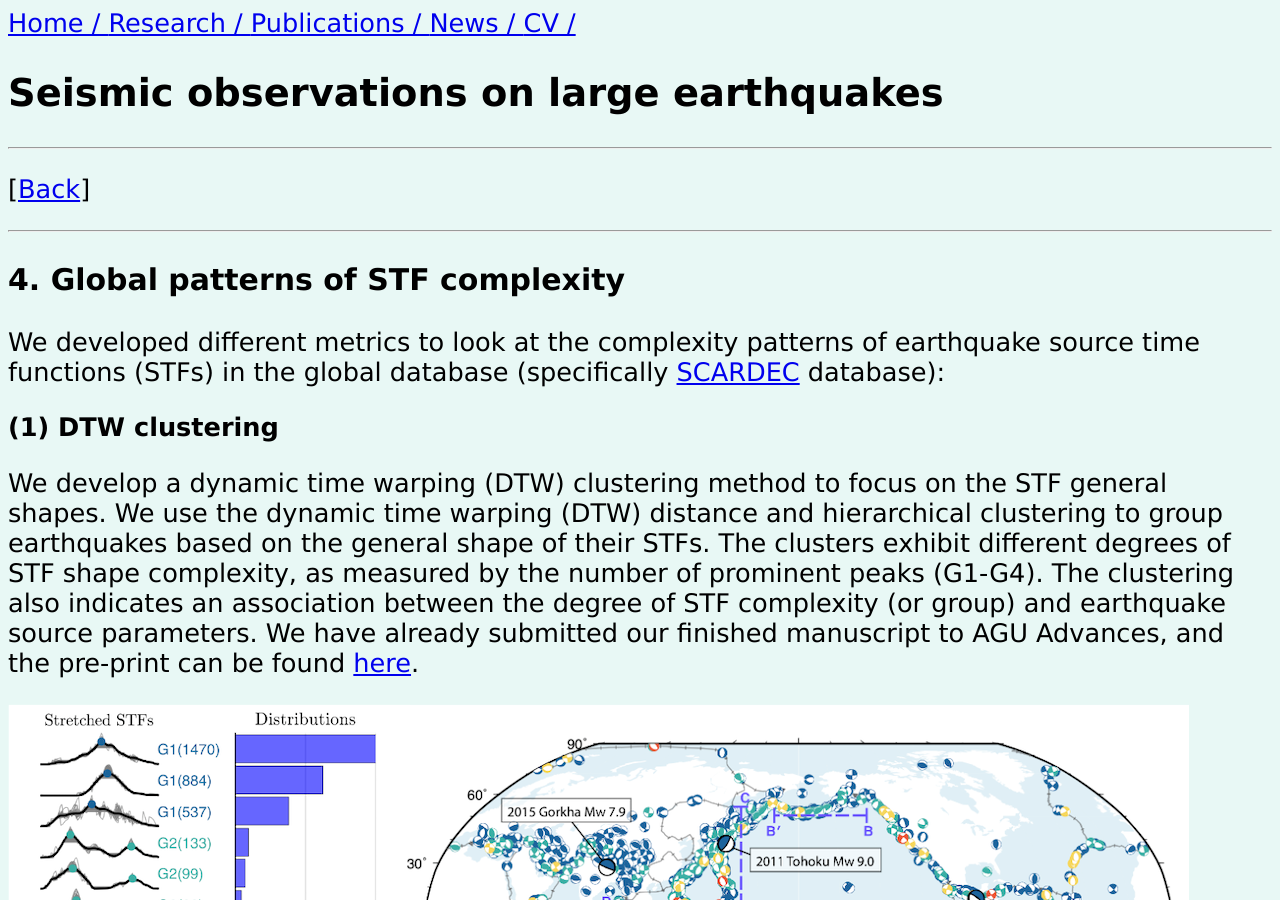
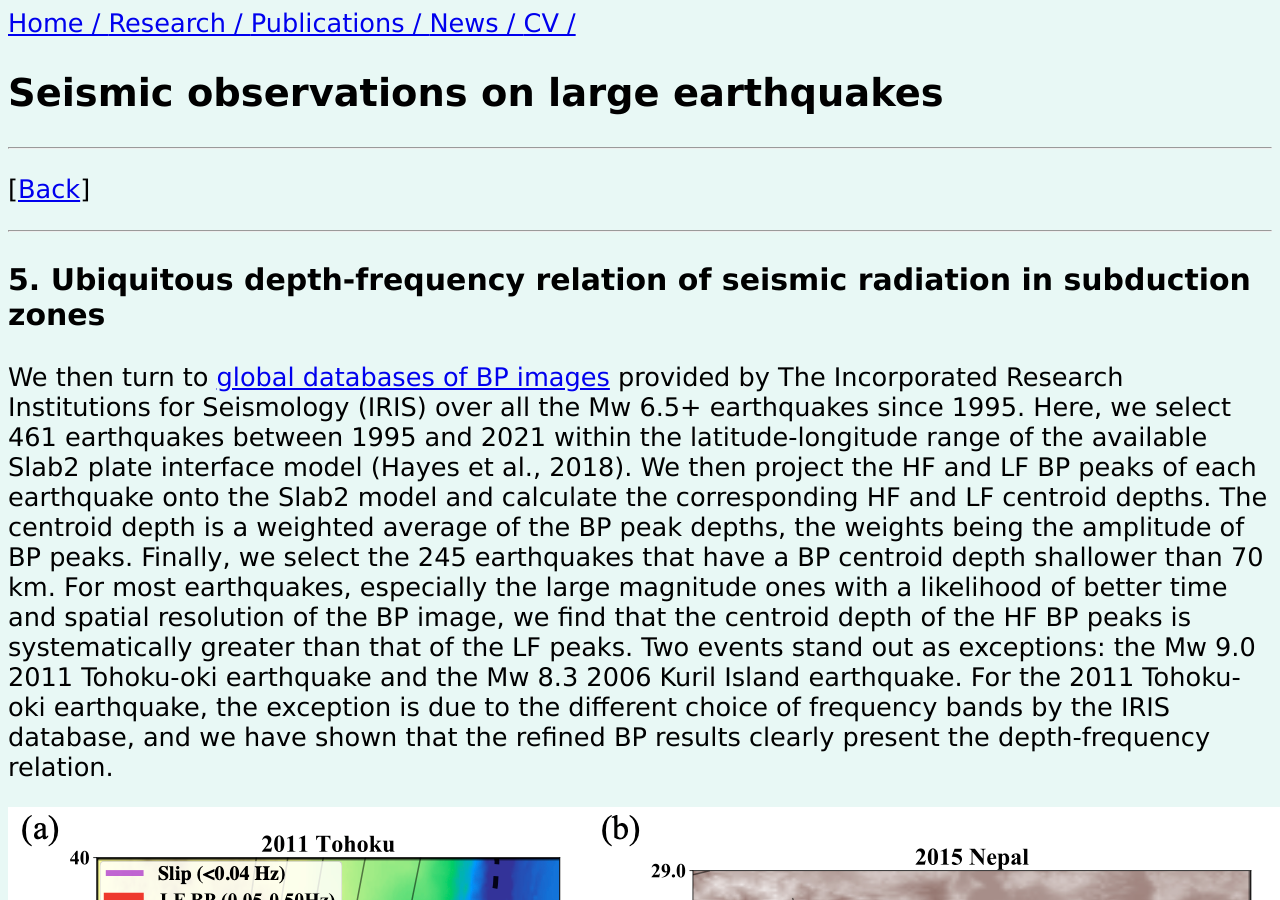
Before and after one commit to yinjiuxun/yinjiuxun.github.io, a Jekyll site: the page built from pages/observations.md, in a window 1280 px wide and 900 px high. Built offline with Jekyll 4.4.1, drawn with Linux system fonts in a browser that asks for light colours; some of the changed text lies outside the part shown.

Commit message:
Update observation
Update observation

```diff
--- a/pages/observations.md
+++ b/pages/observations.md
@@ -7,6 +7,13 @@ title: Observations
 ----
 [[Back](/pages/research.html)]
 
+----
+### 5. Ubiquitous depth-frequency relation of seismic radiation in subduction zones
+We then turn to [global databases of BP images](http://ds.iris.edu/spud/backprojection) provided by The Incorporated Research Institutions for Seismology (IRIS) over all the Mw 6.5+ earthquakes since 1995. Here, we select 461 earthquakes between 1995 and 2021 within the latitude-longitude range of the available Slab2 plate interface model (Hayes et al., 2018). We then project the HF and LF BP peaks of each earthquake onto the Slab2 model and calculate the corresponding HF and LF centroid depths. The centroid depth is a weighted average of the BP peak depths, the weights being the amplitude of BP peaks. Finally, we select the 245 earthquakes that have a BP centroid depth shallower than 70 km. For most earthquakes, especially the large magnitude ones with a likelihood of better time and spatial resolution of the BP image, we find that the centroid depth of the HF BP peaks is systematically greater than that of the LF peaks. Two events stand out as exceptions: the Mw 9.0 2011 Tohoku-oki earthquake and the Mw 8.3 2006 Kuril Island earthquake. For the 2011 Tohoku-oki earthquake, the exception is due to the different choice of frequency bands by the IRIS database, and we have shown that the refined BP results clearly present the depth-frequency relation.
+
+![global_BP](/assets/global_BP_depth_frequency.png)
+
+_(Left) Ubiquitous depth-frequency relation found by back-projection observations. (a)-(c) BP images of the Mw 9.0 2011 Tohoku-oki, the Mw 7.9 2015 Gorkha, and the Mw 8.3 2015 Illapel earthquakes, respectively. The BP images are reconstructed using the imCS-BP method developed by Yin et al. (2018), and only the contours of 20%, 40%, 60%, and 80% maximum power are shown. The dashed black lines indicate the trench. The thin gray contours show the Slab2 model (Hayes et al., 2018). The purple contours in (a) show the 20 m and 50 m of coseismic slip distribution during the 2011 Tohoku earthquake from Lay et al. (2012), and the black solid line shows the location of the velocity profile of Miura et al. (2005). (d) Centroid depths of the low-frequency (0.05 - 0.25 Hz) BP images compared with the high-frequency (0.25 - 1 Hz) BP images from 245 M > 6.5 earthquakes._
 ----
 
 ### 4. Global patterns of STF complexity
```
Also changed, not shown: assets/global_BP_depth_frequency.png (added).
